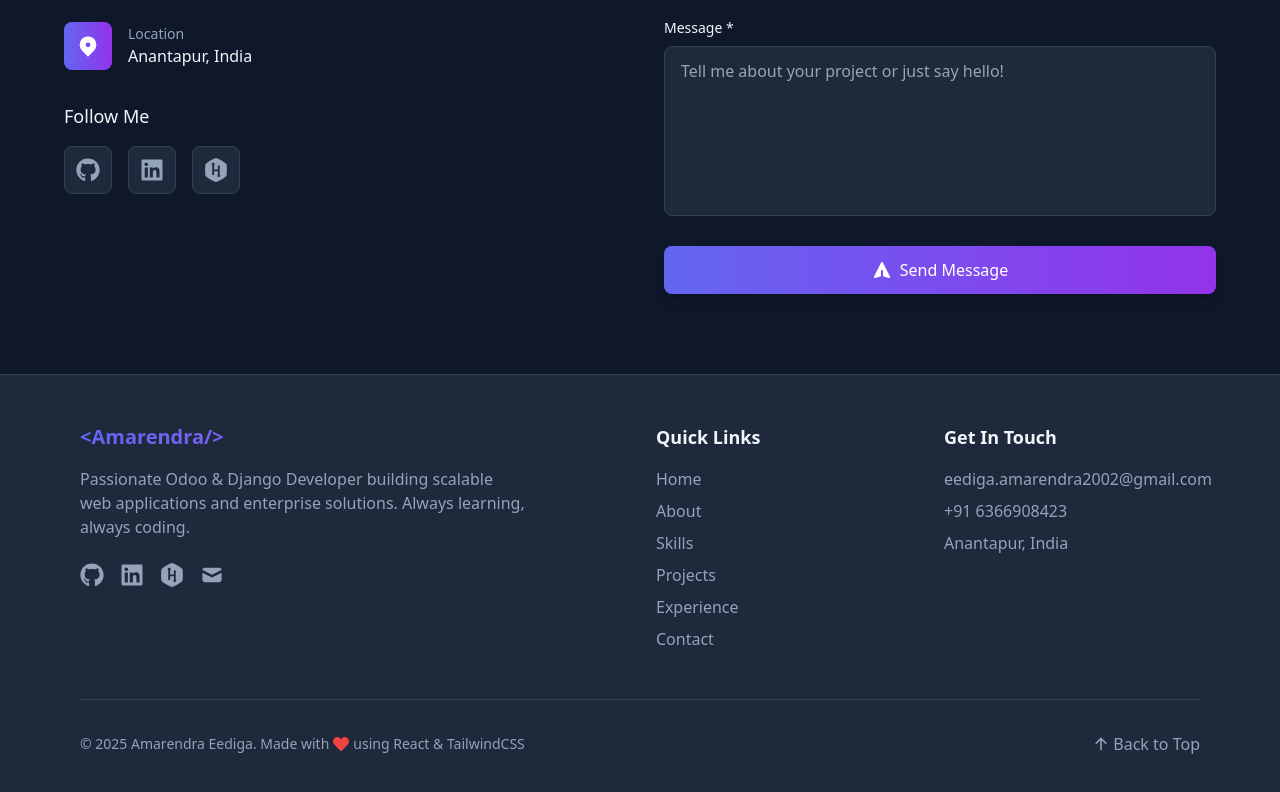
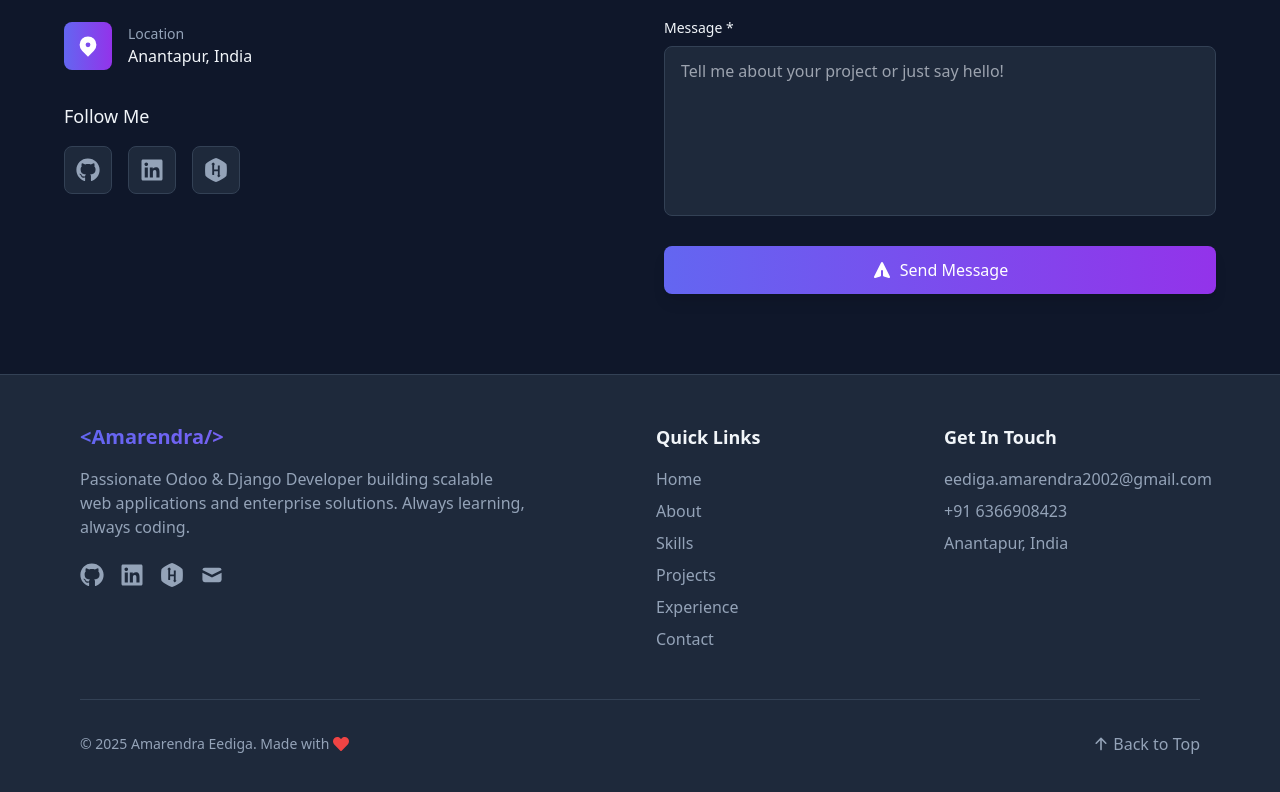
Before and after one commit to AMARENDRA-EEDIGA/my-portfolio, a React (Create React App) app: page / in a window 1280 px wide. Shown: the part 6198-6990 px from the top of the page. Built offline with nearby package versions, Linux system fonts and the light colour scheme.

Commit message:
Remove context from Footer component

```diff
--- a/src/components/Footer.js
+++ b/src/components/Footer.js
@@ -96,7 +96,6 @@ const Footer = () => {
             <p className="flex items-center">
               © {new Date().getFullYear()} Amarendra Eediga. Made with
               <FaHeart className="h-4 w-4 text-red-500 mx-1" />
-              using React & TailwindCSS
             </p>
           </div>
 
```
